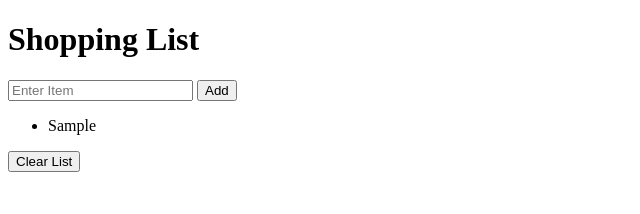
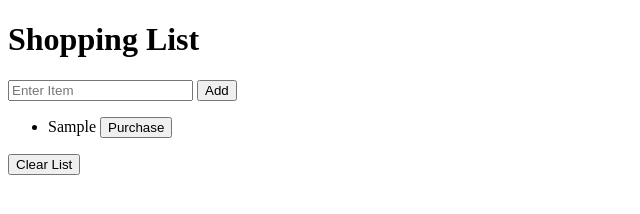
Before and after one commit to Ali1-coder/wk2CodeChallenge, a plain HTML site: page index.html in a window 1280 px wide. Both pictures are taken after typing "Sample" into the empty fields and a click on the button "Add". Shown: the whole page, without its empty margins (0-640 px from the left). Drawn offline with Linux system fonts and the light colour scheme.

Commit message:
Mark Purchase btn

```diff
--- a/index.html
+++ b/index.html
@@ -15,8 +15,8 @@
         <button class="add">Add</button>
       </div>
       <ul class="items"></ul>
-      <button class="remove">Clear List</button>
     </div>
+    <button class="remove">Clear List</button>
     <script src="script.js"></script>
   </body>
 </html>
--- a/script.js
+++ b/script.js
@@ -8,6 +8,7 @@ btnAdd.addEventListener("click", addItems);
 btnRemove.addEventListener("click", removeItems);
 
 //function to add
+
 function addItems() {
   const input = document.querySelector("input");
   const items = input.value.trim();
@@ -16,10 +17,14 @@ function addItems() {
   const li = document.createElement("li");
   li.innerHTML = `
       <span>${items}</span>
-
+      <button class='purchase'>Purchase</button>
 
   `;
   document.querySelector(".items").appendChild(li);
+  document.querySelector(".purchase").addEventListener("click", function () {
+    li.classList.add("purchased");
+  });
+
   input.value = "";
 }
 //function to clear items
```
